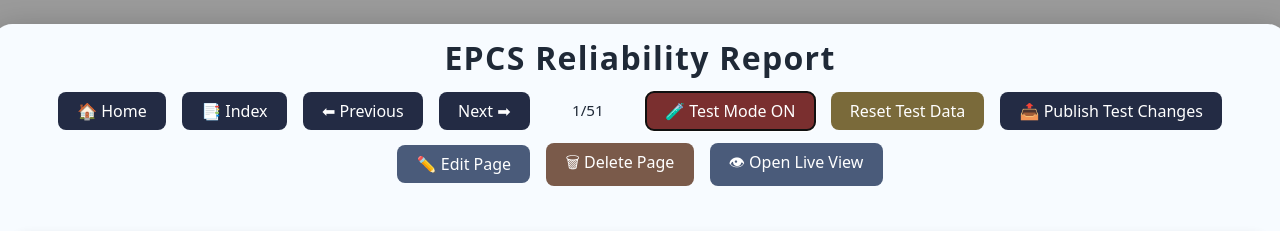
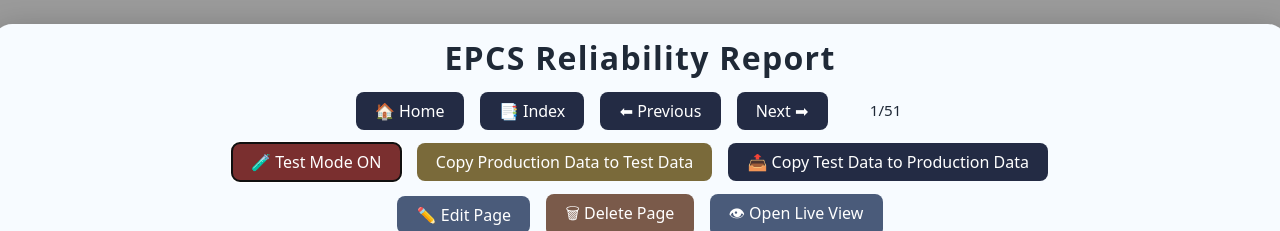
Before and after one commit to ShivanshRai1/epcs_reliability_report, a React (Vite) app in the folder epcs-reliability-report/: page /page/1 in a window 1280 px wide. Both pictures are taken after a click on the button "Switch to safe test mode where production data is not change". Shown: the top 231 px of the page. Built offline with nearby package versions, Linux system fonts and the light colour scheme; no server answers.

Commit message:
Clarify test data copy button labels

```diff
--- a/epcs-reliability-report/src/components/Navigation.jsx
+++ b/epcs-reliability-report/src/components/Navigation.jsx
@@ -93,7 +93,7 @@ const Navigation = ({ onNavigate, isEditMode, isLiveMode, onEditToggle, onToggle
               disabled={isSeedingTestData}
               title="Reset test data by re-copying current production data"
             >
-              {isSeedingTestData ? 'Resetting Test Data...' : 'Reset Test Data'}
+              {isSeedingTestData ? 'Copying Production to Test...' : 'Copy Production Data to Test Data'}
             </button>
           )}
           {isTestMode && (
@@ -103,7 +103,7 @@ const Navigation = ({ onNavigate, isEditMode, isLiveMode, onEditToggle, onToggle
               disabled={isPublishingTestData}
               title="Copy all test mode changes into production"
             >
-              {isPublishingTestData ? 'Publishing to Production...' : '📤 Publish Test Changes'}
+              {isPublishingTestData ? 'Copying Test to Production...' : '📤 Copy Test Data to Production Data'}
             </button>
           )}
         </div>
```
